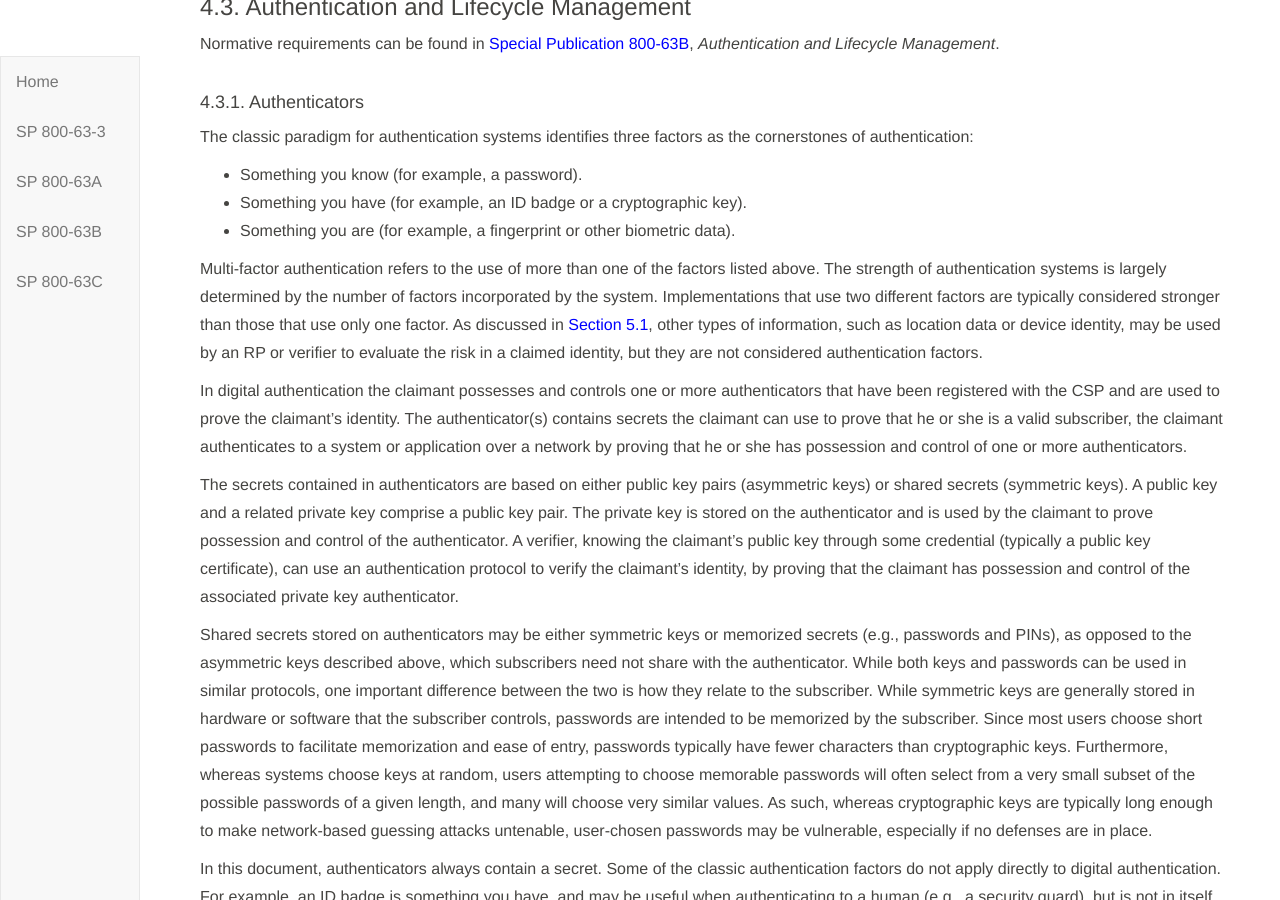
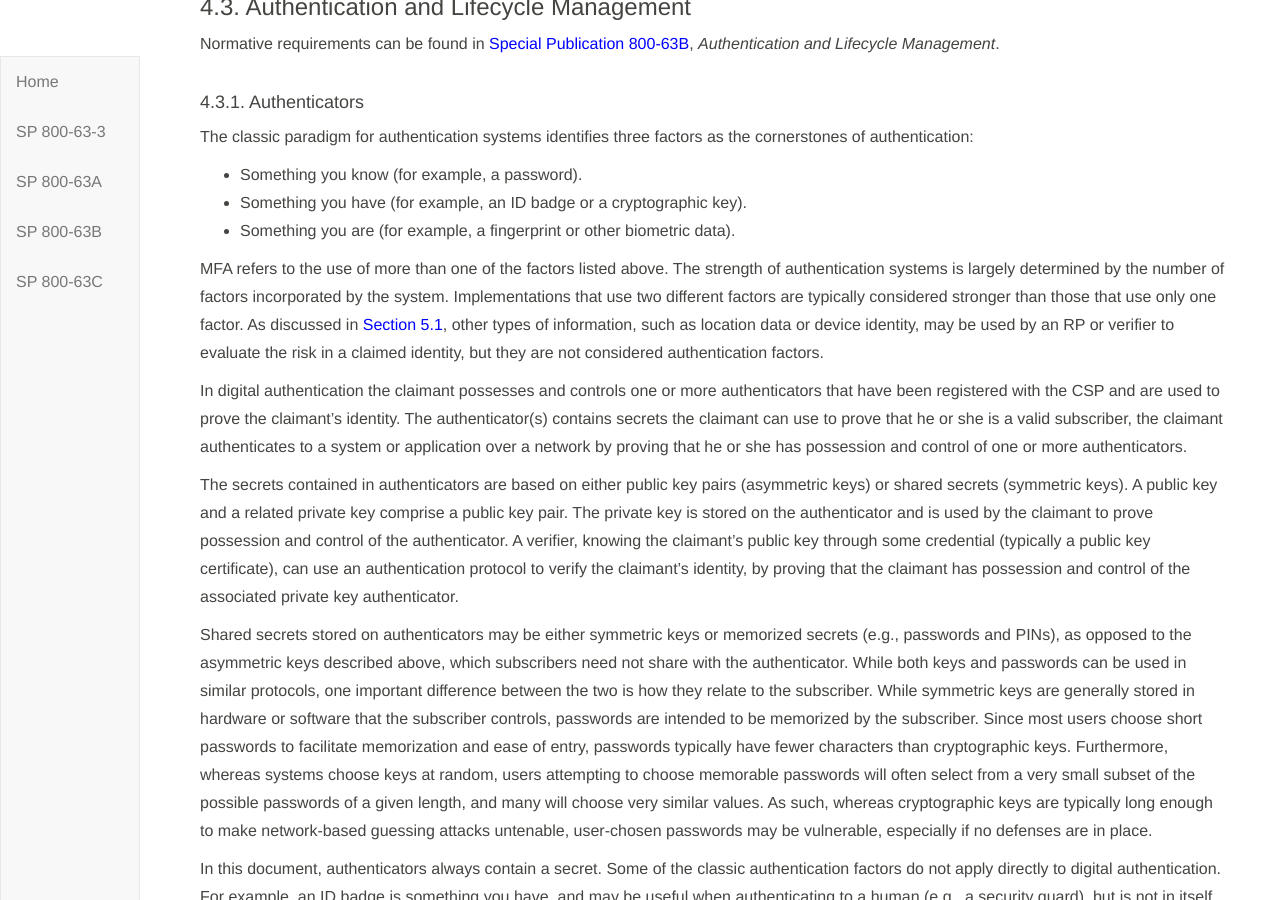
Before and after one commit to usnistgov/800-63-3, a Jekyll site: the page built from sp800-63-3/sec4_model.md, in a window 1280 px wide and 900 px high, scrolled down 2950 px. Built offline with Jekyll 4.4.1, drawn with Linux system fonts in a browser that asks for light colours; our own code applies the rules of GitHub Pages for plain Markdown files.

Commit message:
Update sec4_model.md

```diff
--- a/sp800-63-3/sec4_model.md
+++ b/sp800-63-3/sec4_model.md
@@ -76,7 +76,7 @@ The classic paradigm for authentication systems identifies three factors as the
 * Something you have (for example, an ID badge or a cryptographic key).
 * Something you are (for example, a fingerprint or other biometric data).
 
-Multi-factor authentication refers to the use of more than one of the factors listed above. The strength of authentication systems is largely determined by the number of factors incorporated by the system. Implementations that use two different factors are typically considered stronger than those that use only one factor. As discussed in [Section 5.1](#5-1), other types of information, such as location data or device identity, may be used by an RP or verifier to evaluate the risk in a claimed identity, but they are not considered authentication factors.
+MFA refers to the use of more than one of the factors listed above. The strength of authentication systems is largely determined by the number of factors incorporated by the system. Implementations that use two different factors are typically considered stronger than those that use only one factor. As discussed in [Section 5.1](#5-1), other types of information, such as location data or device identity, may be used by an RP or verifier to evaluate the risk in a claimed identity, but they are not considered authentication factors.
 
 In digital authentication the claimant possesses and controls one or more authenticators that have been registered with the CSP and are used to prove the claimant's identity. The authenticator(s) contains secrets the claimant can use to prove that he or she is a valid subscriber, the claimant authenticates to a system or application over a network by proving that he or she has possession and control of one or more authenticators.
 
```
